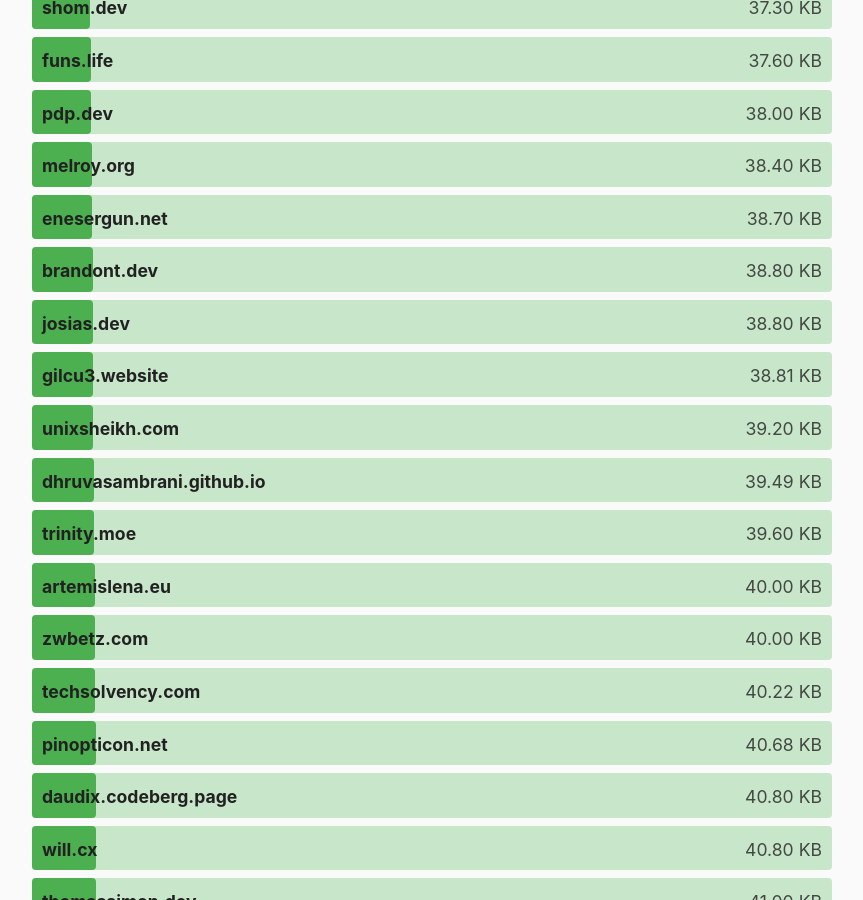
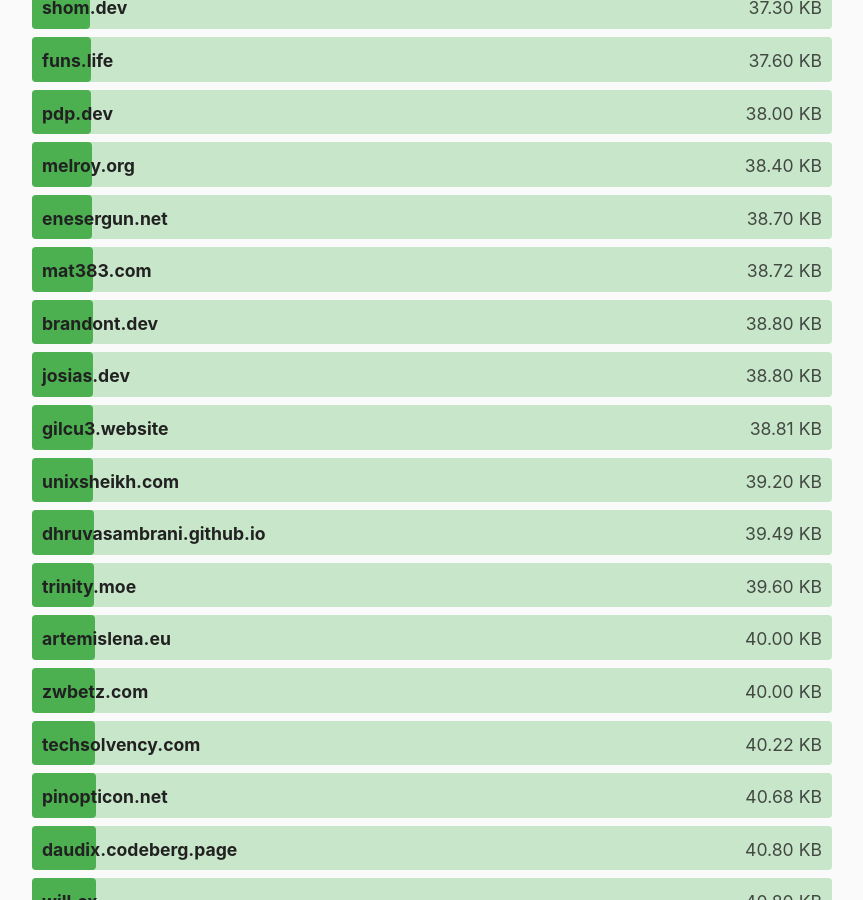
Before and after one commit to kevquirk/512kb.club, a Jekyll site: the page built from index.md, in a window 1280 px wide and 900 px high, scrolled down 15681 px. Shown: the whole window, without its empty margins (208-1071 px from the left). Built offline with Jekyll 4.4.1, drawn with Linux system fonts in a browser that asks for light colours.

Commit message:
Update sites.yml
https://radar.cloudflare.com/scan/d20de7ba-f239-46d7-acf6-52ccb6ec54e6/summary

```diff
--- a/_data/sites.yml
+++ b/_data/sites.yml
@@ -4197,3 +4197,8 @@
   url: https://zwieratko.sk/
   size: 28.07
   last_checked: 2024-02-11
+
+- domain: mat383.com
+  url: https://mat383.com/
+  size: 38.72
+  last_checked: 2024-08-03
```
